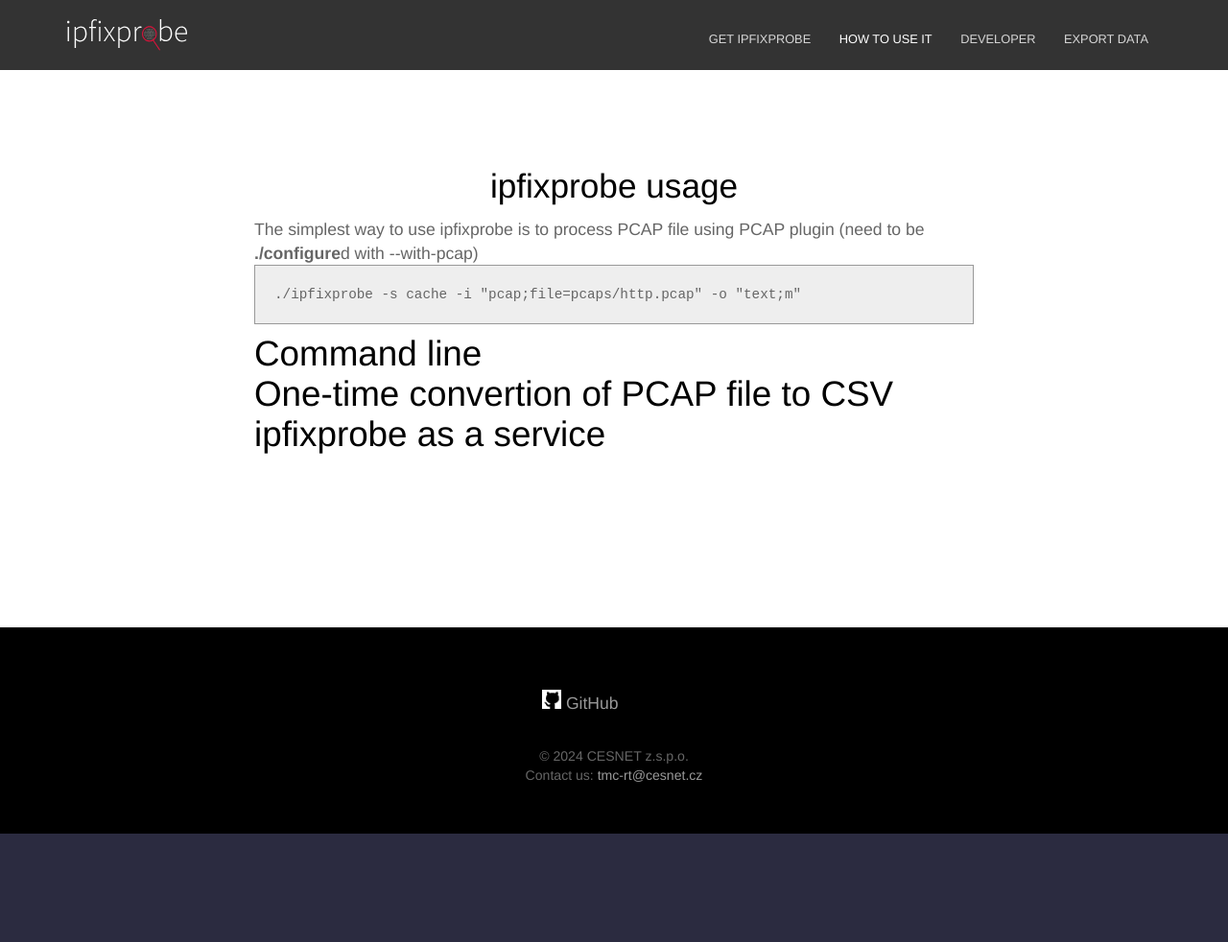
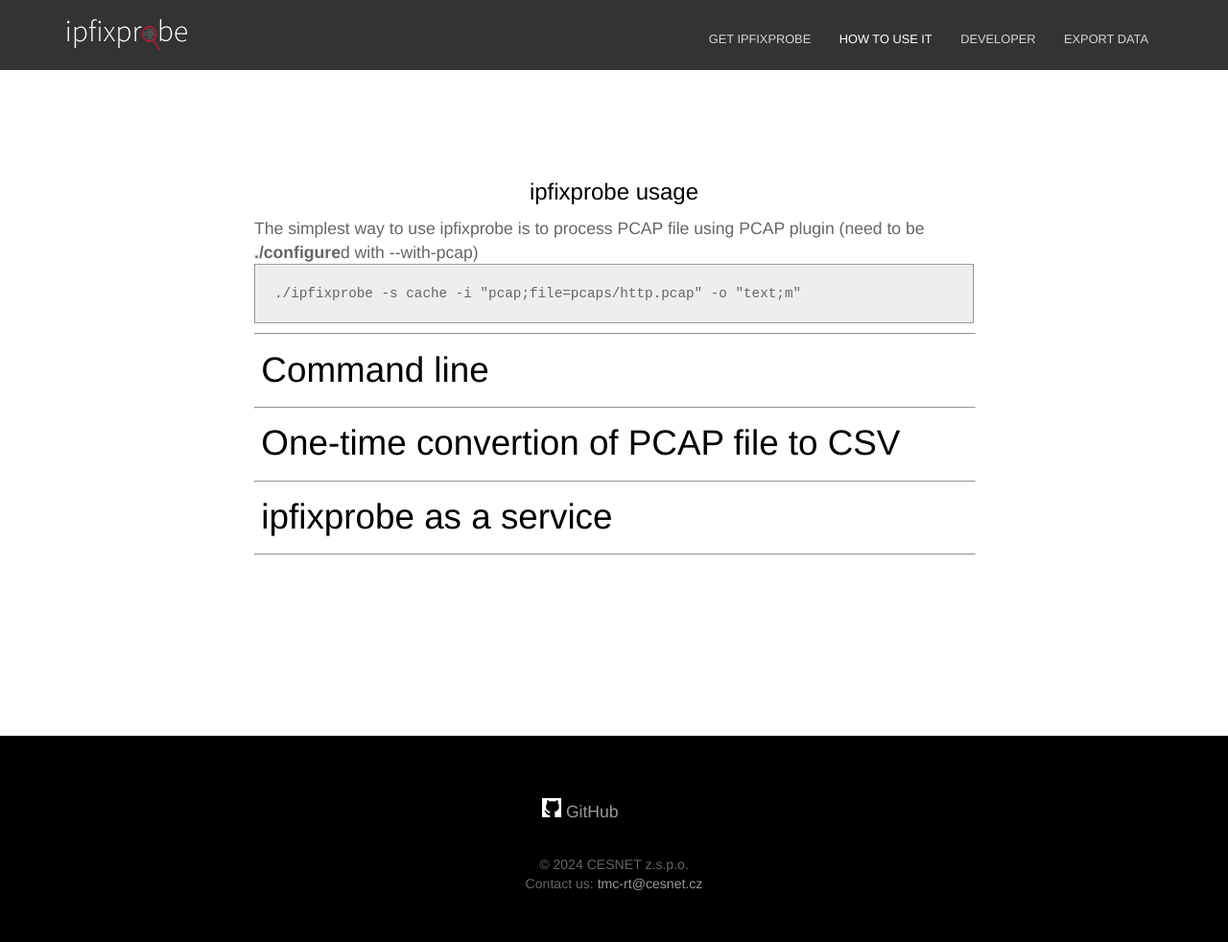
Before and after one commit to CESNET/ipfixprobe, a Jekyll site: the page built from how.html, in a window 1280 px wide. Shown: the whole page at 96% size. Built offline with Jekyll 4.4.1, drawn with Linux system fonts in a browser that asks for light colours; before the commit the page ends 900 px from its top, so only the background shows below that.

Commit message:
Minor graphical updates of how to use page

```diff
--- a/_sass/how.scss
+++ b/_sass/how.scss
@@ -21,3 +21,8 @@
 	margin: 0.25em 0 0 0;
 
   }
+
+h2 {
+	font-size: 1.5em;
+	margin: 0.5em 0 0.5em 0;
+  }
--- a/how.html
+++ b/how.html
@@ -14,7 +14,8 @@
 			<h1 style="float:'left'"><strong>{{ plugin.title | raw }}</strong></h1>
 			<p>{{ plugin.description | raw }}</p>
 			</div>
-		<h1 class = "clickable" style = "padding: 0;">Command line</h1>
+		<hr class="not-hidden">
+		<h1 class = "clickable" >Command line</h1>
 		<p>The ipfixprobe consists of one <b>input</b>, zero or one <b>output</b>, one <b>storage</b> and zero or more <b>process</b> plugins.	</p>
 		{% for plugin in site.how  %}
 			<div class="text editable">
@@ -24,7 +25,7 @@
 			</div>
 			{% for option in plugin.options  %}
 				<hr>
-				<h3> {{ option.title }}</h3>
+				<h4> {{ option.title }}</h4>
 				<p>{{ option.description }}</p>
 				{% if plugin.options %}
 					<span style="background-color: #ffe59e; " >
@@ -42,7 +43,8 @@
 				{% endfor %}
 			{% endfor %}
 		{% endfor %}
-		<h1 class = "clickable" style = "padding: 0;">One-time convertion of PCAP file to CSV</h1>
+		<hr class="not-hidden">
+		<h1 class = "clickable" >One-time convertion of PCAP file to CSV</h1>
 		<p>The ipfixprobe can be used to convert given PCAP file to the CSV containing flows from that file in the Unirec format.</p>
 		<span style="background-color: #e1afdc; " >
 			<b>Requirements</b>:<br>
@@ -60,13 +62,13 @@
 				<li>Logs the results in CSV format</li>
 			</ol>
 		</span>
-		<h3>Build</h3>
+		<h4>Build</h4>
 		<p>The script builds the image automatically, but be sure that Dockerfile is in the same directory.<br>
 		To build the manually image, navigate to the directory containing the Dockerfile and run:</p>
 		<span>
 			<p style = "font-family: monospace;">docker build -t docker_ipfixprobe .</p>
 		</span>
-		<h3>Run</h3>
+		<h4>Run</h4>
 		<span style="background-color: #ffe59e; " >
 			<b>Parameters</b>:<br>
 			<ul>
@@ -82,7 +84,8 @@
 		<span>
 			<p style = "font-family: monospace;">bash ./ipfixprobe_wrapper.sh ./process_script.sh ../pcaps/mixed.pcap ./output.csv</p>
 		</span>
-		<h1 class = "clickable" style = "padding: 0;">ipfixprobe as a service</h1>
+		<hr class="not-hidden">
+		<h1 class = "clickable">ipfixprobe as a service</h1>
 		<p>The ipfxprobe can be set up to be used as a daemon to continuously process incoming packets from the boot up:</p>
 		<h2>On linux server</h2>
 		<p>Install the ipfixprobe:</p>
@@ -165,6 +168,7 @@
 		<span>
 			<p style = "font-family: monospace;">/etc/init.d/ipfixprobe enable</p>
 		</span>
+		<hr class="not-hidden">
 </div>
 </div>
 </section>
```
Also changed, not shown: other parts of how.html (+1 -1 lines).
